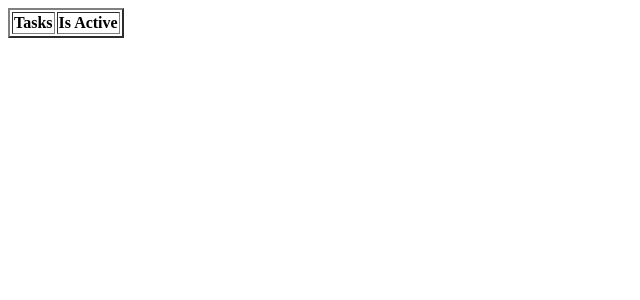
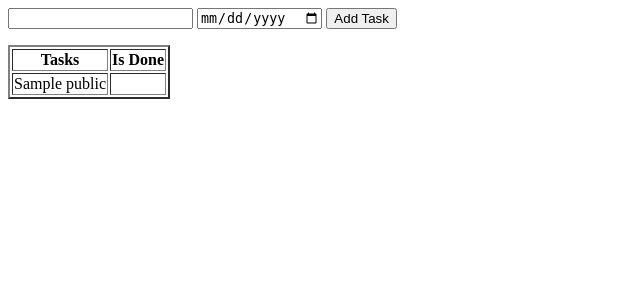
Before and after one commit to AwasthiNikhil/todo-app-flask-and-postgres, a Flask app: page / in a window 1280 px wide. Shown: the top 300 px of the page, without its empty margins (0-640 px from the left). Run offline with Flask 3, Linux system fonts and the light colour scheme; a database or web service that is not in the repository returns one stand-in record (values such as "Sample title"); lists and menus that the app fills with data are empty; some libraries are stand-ins or nearby versions.

Commit message:
insert operation

```diff
--- a/db.py
+++ b/db.py
@@ -9,9 +9,18 @@ def getTaskList():
     conn = psycopg2.connect(dbname=db_name, user=db_user, password=db_pw, host=db_host)
     cur = conn.cursor()
 
-    cur.execute('SELECT task_name, is_active from public."TaskList"')
+    cur.execute('SELECT task_name, is_done from public."TaskList"')
     tasklist = cur.fetchall()
     cur.close()
     conn.close()
 
     return tasklist
+
+def addTask(name, date):
+    conn = psycopg2.connect(dbname=db_name, user=db_user, password=db_pw, host=db_host)
+    cur = conn.cursor()
+
+    cur.execute('INSERT INTO public."TaskList" (task_name, due_date) VALUES (\'%s\', \'%s\');COMMIT;'%(name, date))
+
+    cur.close()
+    conn.close()
--- a/main.py
+++ b/main.py
@@ -1,13 +1,22 @@
-from flask import Flask, render_template
-from db import getTaskList
+from flask import Flask, render_template, request, redirect, url_for
+from db import getTaskList, addTask
 
 
 app = Flask(__name__)
 
 # tasklist = [['Dishes', True], ['Take out trash', False], ['Walk Dog', False]]
-tasklist = getTaskList()
 @app.route('/')
 def home():
+    tasklist = getTaskList()
     return render_template('index.html', TaskList = tasklist)
 
+@app.route('/add', methods=['POST'])
+def add():
+    taskName = request.form['taskName']
+    dueDate = request.form['dueDate']
+    addTask(taskName, dueDate)
+
+    return redirect(url_for('home'))
+
+
 app.run(debug= True)
--- a/templates/index.html
+++ b/templates/index.html
@@ -1,9 +1,14 @@
 <html>
   <body>
+    <form method="post" action="/add">
+        <input type="text" name="taskName">
+        <input type="date" name="dueDate">
+        <input type="submit" value="Add Task">
+    </form>
     <table border="2">
         <tr>
             <th>Tasks</th>
-            <th>Is Active</th>
+            <th>Is Done</th>
         </tr>
         {% for task in TaskList: %}
             <tr>
```
